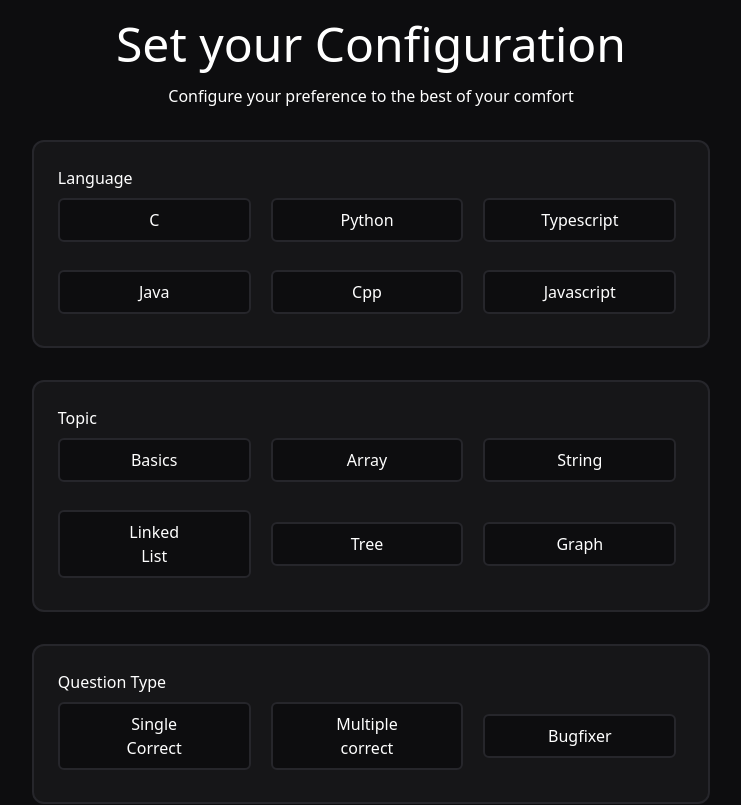
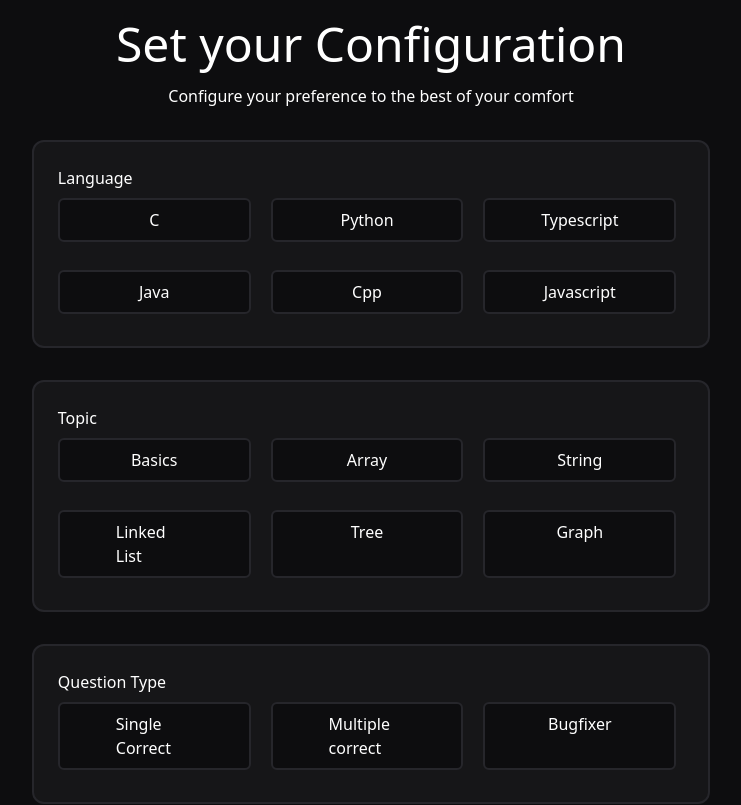
Before and after one commit to vanshsharma3777/BlitzCode, a Next.js app in the folder apps/web/: page /multiplayer/configuration in a window 1280 px wide. Shown: the top 805 px of the page, without its empty margins (269-1010 px from the left). Built offline with nearby package versions, Linux system fonts and the light colour scheme.

Commit message:
fixed: UI changing problem in configuration page

```diff
--- a/apps/web/app/[mode]/configuration/page.tsx
+++ b/apps/web/app/[mode]/configuration/page.tsx
@@ -10,7 +10,6 @@ export default function Configuration() {
     const router = useRouter()
     const params = useParams();
     const mode = params.mode as string;
-    const socketRef = useRef<WebSocket | null>(null);
     const [loader, setLoader] = useState(false)
     const [config, setConfig] = useState({
         language: null,
--- a/apps/web/components/atoms/ConfiguratinCard.tsx
+++ b/apps/web/components/atoms/ConfiguratinCard.tsx
@@ -15,6 +15,7 @@ export default function ConfigurationCard({ heading, setConfig, widthMob }: Prop
 
     const [selected, setSelected] = useState("")
     function handleField(value: string) {
+        console.log(value)
         setSelected(value)
         if (setConfig) {
             setConfig((prev: any) => {
@@ -37,13 +38,13 @@ export default function ConfigurationCard({ heading, setConfig, widthMob }: Prop
                             <div>
                                 {heading}
                             </div>
-                            <div className="grid grid-cols-2 sm:grid-cols-3 gap-3 ">
-                                <button onClick={(e) => handleField("c")} value={"c"} ><TopicsCard field={"C"} selected={selected} /></button>
-                                <button onClick={(e) => handleField("python")} value={"python"}><TopicsCard field={"Python"} selected={selected} /></button>
-                                <button onClick={(e) => handleField("typescript")} value={"typescript"}><TopicsCard field={"Typescript"} selected={selected} /></button>
-                                <button onClick={(e) => handleField("java")} value={"java"}><TopicsCard field={"Java"} selected={selected} /></button>
-                                <button onClick={(e) => handleField("cpp")} value={"cpp"}><TopicsCard field={"Cpp"} selected={selected} /></button>
-                                <button onClick={(e) => handleField("javascript")} value={"javascript"}><TopicsCard field={"Javascript"} selected={selected} /></button>
+                            <div className="grid grid-cols-2 sm:grid-cols-3 gap-3">
+                                <TopicsCard field="C" selected={selected} onClick={() => handleField("C")} />
+                                <TopicsCard field="Python" selected={selected} onClick={() => handleField("python")} />
+                                <TopicsCard field="Typescript" selected={selected} onClick={() => handleField("typescript")} />
+                                <TopicsCard field="Java" selected={selected} onClick={() => handleField("java")} />
+                                <TopicsCard field="Cpp" selected={selected} onClick={() => handleField("cpp")} />
+                                <TopicsCard field="Javascript" selected={selected} onClick={() => handleField("javascript")} />
                             </div>
                         </div>
                     }
@@ -52,13 +53,13 @@ export default function ConfigurationCard({ heading, setConfig, widthMob }: Prop
                             <div>
                                 {heading}
                             </div>
-                            <div className="grid grid-cols-2 sm:grid-cols-3 gap-3 ">
-                                <button onClick={(e) => handleField("Basics")} value={"Basics"}><TopicsCard field={"Basics"} selected={selected} /></button>
-                                <button onClick={(e) => handleField("Array")} value={"Array"}><TopicsCard field={"Array"} selected={selected} /></button>
-                                <button onClick={(e) => handleField("String")} value={"String"}><TopicsCard field={"String"} selected={selected} /></button>
-                                <button onClick={(e) => handleField("Linked List")} value={"Linked List"}><TopicsCard field={"Linked List"} selected={selected} /></button>
-                                <button onClick={(e) => handleField("Tree")} value={"Tree"}><TopicsCard field={"Tree"} selected={selected} /></button>
-                                <button onClick={(e) => handleField("Graph")} value={"Graph"}><TopicsCard field={"Graph"} selected={selected} /></button>
+                            <div className="grid grid-cols-2 sm:grid-cols-3 gap-3">
+                                <TopicsCard field="Basics" selected={selected} onClick={() => handleField("Basics")} />
+                                <TopicsCard field="Array" selected={selected} onClick={() => handleField("Array")} />
+                                <TopicsCard field="String" selected={selected} onClick={() => handleField("String")} />
+                                <TopicsCard field="Linked List" selected={selected} onClick={() => handleField("Linked List")} />
+                                <TopicsCard field="Tree" selected={selected} onClick={() => handleField("Tree")} />
+                                <TopicsCard field="Graph" selected={selected} onClick={() => handleField("Graph")} />
                             </div>
                         </div>
                     }
@@ -67,10 +68,12 @@ export default function ConfigurationCard({ heading, setConfig, widthMob }: Prop
                             <div>
                                 {heading}
                             </div>
-                            <div className="grid grid-cols-2 sm:grid-cols-3 gap-3 ">
-                                <button onClick={(e) => handleField("single correct")} value={"single correct"}><TopicsCard field={"Single Correct"} selected={selected} /></button>
-                                <button onClick={(e) => handleField("multiple correct")} value={"multiple correct"}><TopicsCard field={"Multiple correct"} selected={selected} /></button>
-                                <button onClick={(e) => handleField("bugfixer")} value={"bugfixer"}><TopicsCard field={"Bugfixer"} selected={selected} /></button>
+                            <div className="grid grid-cols-2 sm:grid-cols-3 gap-3">
+                                <TopicsCard field="Single Correct" selected={selected} onClick={() => handleField("single correct")} />
+
+                                <TopicsCard field="Multiple correct" selected={selected} onClick={() => handleField("multiple correct")} />
+
+                                <TopicsCard field="Bugfixer" selected={selected} onClick={() => handleField("bugfixer")} />
                             </div>
                         </div>
                     }
@@ -80,9 +83,9 @@ export default function ConfigurationCard({ heading, setConfig, widthMob }: Prop
                                 {heading}
                             </div>
                             <div className="grid grid-cols-2 sm:grid-cols-3 gap-3">
-                                <button onClick={(e) => handleField("easy")} value={"easy"}><TopicsCard field={"Easy"} selected={selected} /></button>
-                                <button onClick={(e) => handleField("medium")} value={"medium"}><TopicsCard field={"Medium"} selected={selected} /></button>
-                                <button onClick={(e) => handleField("hard")} value={"hard"}><TopicsCard field={"Hard"} selected={selected} /></button>
+                                <TopicsCard field="Easy" selected={selected} onClick={() => handleField("easy")} />
+                                <TopicsCard field="Medium" selected={selected} onClick={() => handleField("medium")} />
+                                <TopicsCard field="Hard" selected={selected} onClick={() => handleField("hard")} />
                             </div>
                         </div>
                     }
@@ -91,10 +94,10 @@ export default function ConfigurationCard({ heading, setConfig, widthMob }: Prop
                             <div>
                                 {heading}
                             </div>
-                            <div className="grid grid-cols-2 sm:grid-cols-3 gap-3 ">
-                                <button onClick={(e) => handleField("5")} value={"5"}><TopicsCard field={"5"} selected={selected} /></button>
-                                <button onClick={(e) => handleField("10")} value={"10"}><TopicsCard field={"10"} selected={selected} /></button>
-                                <button onClick={(e) => handleField("15")} value={"15"}><TopicsCard field={"15"} selected={selected} /></button>
+                            <div className="grid grid-cols-2 sm:grid-cols-3 gap-3">
+                                <TopicsCard field="5" selected={selected} onClick={() => handleField("5")} />
+                                <TopicsCard field="10" selected={selected} onClick={() => handleField("10")} />
+                                <TopicsCard field="15" selected={selected} onClick={() => handleField("15")} />
                             </div>
                         </div>
                     }
--- a/apps/web/components/atoms/TopicsCard.tsx
+++ b/apps/web/components/atoms/TopicsCard.tsx
@@ -1,13 +1,23 @@
+
 
 type Props = {
-field:string
-selected: string
+    field: string
+    selected: string,
+    onClick: () => void
 }
 
-export default function TopicsCard({field , selected }: Props ){
-
+export default function TopicsCard({ field, selected , onClick  }: Props) {
+    const isSelected = selected.toLowerCase().trim() === field.toLowerCase().trim()
+    console.log("option : ", selected.toLowerCase().trim() === field.toLowerCase().trim())
     return (
-        <div className={`flex justify-center bg-bg px-14 py-2 rounded-md my-2 mr-2 border-2 border-border hover:border-accent transition-all duration-200 ease-in-out hover:scale-105 ${selected.toLowerCase() === field.toLowerCase() ? " border-accent transition-all duration-200 ease-in-out scale-105" : null }`}>
+        <div
+            onClick={onClick}
+            className={`cursor-pointer flex justify-center bg-bg px-14 py-2 rounded-md my-2 mr-2 border-2 transition-all duration-200 ease-in-out ${
+                isSelected
+                    ? "border-accent scale-105"
+                    : "border-border hover:border-accent hover:scale-105"
+            }`}
+        >
             {field}
         </div>
     )
```
